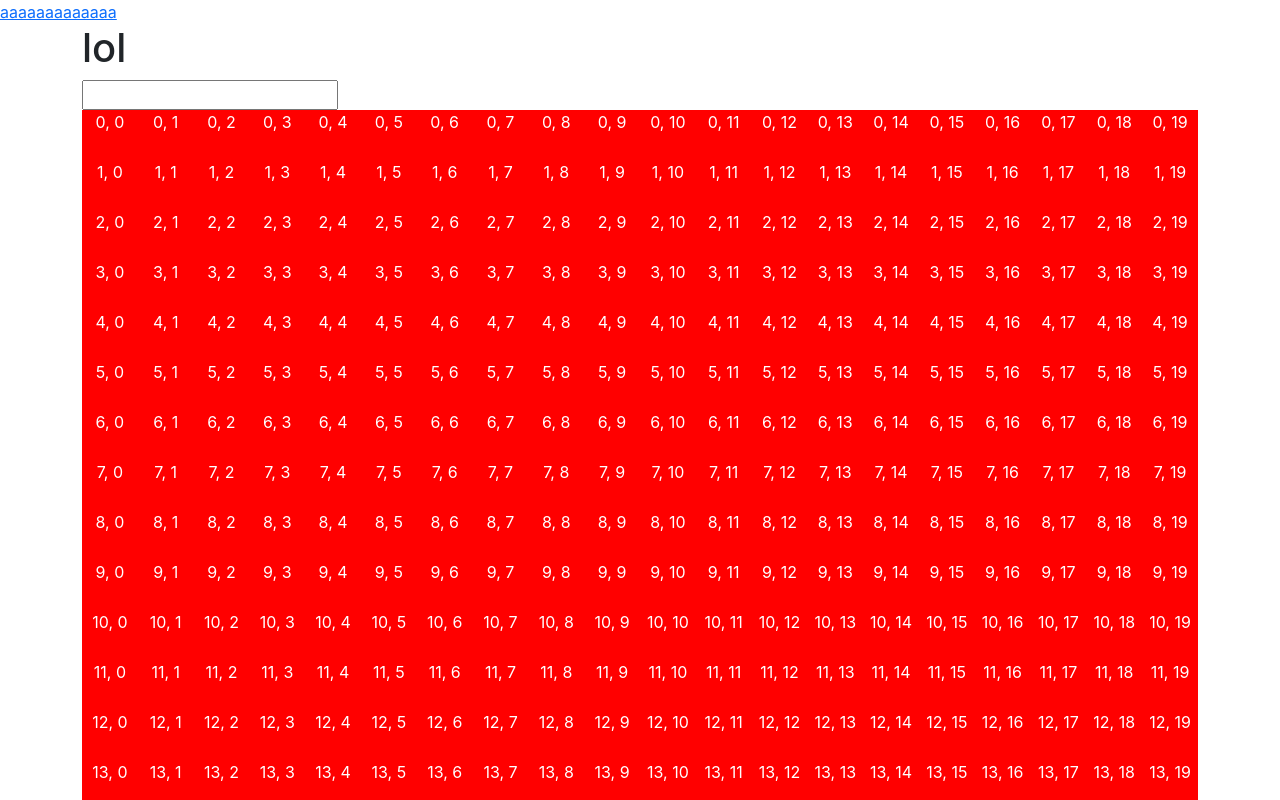
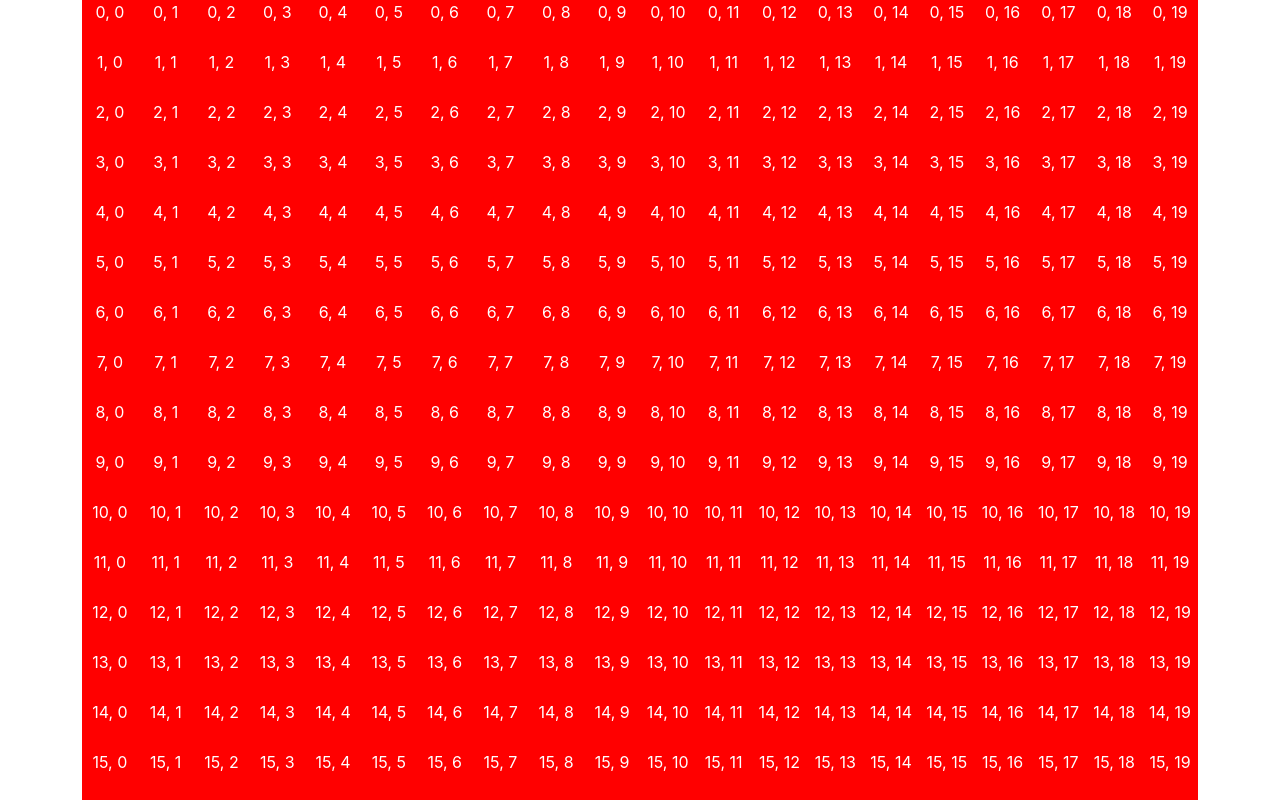
Before and after one commit to Frenzoid/UA_SD, a React (Create React App) app in the folder Practices/practica 2/ejemplos/react/: page / in a window 1280 px wide. Shown: the top 800 px of the page. Built offline with nearby package versions, Linux system fonts and the light colour scheme.

Commit message:
updated react example

```diff
--- a/Practices/practica 2/ejemplos/react/src/App.js
+++ b/Practices/practica 2/ejemplos/react/src/App.js
@@ -1,83 +1,62 @@
-import './App.css';
-import { Component } from "react";
-import { BrowserRouter, Switch, Route, Link } from "react-router-dom";
-import Square from "./square";
+import { useEffect, useState } from "react";
 
-class App extends Component {
-  constructor() {
-    super();
+function App() {
+  const [matrix, setMatrix] = useState([]);
 
-    this.n = 20;
-    this.matriz = [];
+  useEffect(() => {
+    const n = 20;
 
-    for (let i = 0; i < this.n; i++) {
-      this.matriz[i] = [];
-      for (let j = 0; j < this.n; j++) {
-        this.matriz[i][j] = { color: "red", coords: [i, j] }
+    for (let i = 0; i < n; i++) {
+      matrix[i] = [];
+      for (let j = 0; j < n; j++) {
+        matrix[i][j] = { color: "red", coords: [i, j] }
       }
     }
 
-    this.state = {
-      matriz: this.matriz,
-      usuario: "lol"
+    // Could also use
+    // Array(n).fill(0).map(_ => new Array(n).fill(0).map(_ => ({ color: "red" })))
+    // But its disgusting AF.
+
+    setMatrix([...matrix]);
+
+  }, [])
+
+  let updateCell = (i, j) => {
+    console.log(i, j);
+    matrix[i][j].color = "blue"; setMatrix([...matrix]);
   }
 
-  }
-
-
-
-  updateCell = (i, j) => {
-    let matriz = this.state.matriz;
-    matriz[i][j].color = "blue";
-    this.setState({ matriz });
-  }
-
-  render() {
   return (
-      <BrowserRouter >
-        <Switch>
-          <Route path="/aaaa">
-            <Link to="/"> aaaaaaaaaaaaa </Link>
-            <div>
-              AAAAAAAAAA
-            </div>
-          </Route>
-
-          <Route path="/">
-            <Link to="/aaaa"> aaaaaaaaaaaaa </Link>
 
     <div className="container">
-              <h1>{this.state.usuario}</h1>
-              <input onChange={(event) => { this.usuario = event.target.value; this.setState({ usuario: this.usuario }) }}>
-              </input>
-              {this.matriz.map((i, ix) => {
+
+      {/* Renders all squares fine! */}
+      {!matrix ? "" : matrix.map((i, ipos) => {
+
         return (
-                  <div key={ix} className="d-flex flex-row wrap">
+          <div key={ipos} className="d-flex flex-row wrap">
 
-                    {i.map((j, jx) => {
+            {i.map((j, jpos) => {
               return (
 
-                        <Square
-                          key={ix + ", " + jx}
-                          i={ix}
-                          j={jx}
-                          updateCell={this.updateCell}
-                          color={this.state.matriz[ix][jx].color}
-                        ></Square>
+                <div
+                  style={{ minWidth: "5%", minHeight: "50px", textAlign: "center", color: "white", backgroundColor: matrix[ipos][jpos].color }}
+                  key={ipos + ", " + jpos}
+                  onClick={() => { updateCell(ipos, jpos) }}
+                >
+                  {ipos + ", " + jpos}
+                </div>
 
               )
             })}
 
           </div>
         )
+
       })}
+
     </div>
-          </Route>
-
-        </Switch>
-      </BrowserRouter>
   )
-  }
 }
 
 export default App;
--- a/Practices/practica 2/ejemplos/react/src/square.js
+++ /dev/null
@@ -1,17 +0,0 @@
-import { Component } from "react";
-
-class Square extends Component {
-
-    render() {
-        return (
-            <div
-                style={{ backgroundColor: this.props.color, minWidth: "5%", minHeight: "50px", textAlign: "center", color: "white" }}
-                onClick={() => { this.props.updateCell(this.props.i, this.props.j) }}
-            >
-                {this.props.i}, {this.props.j}
-            </div >
-        )
-    }
-}
-
-export default Square;
```
Lines whose indentation alone changed are shown as unchanged.
